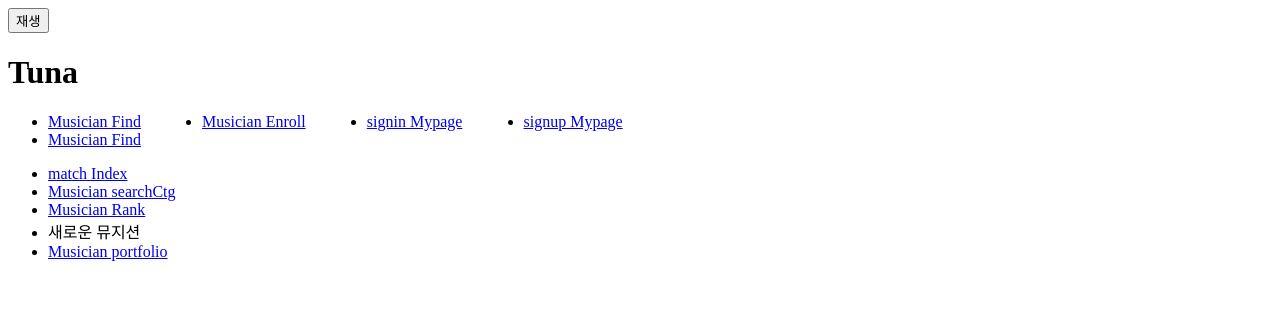
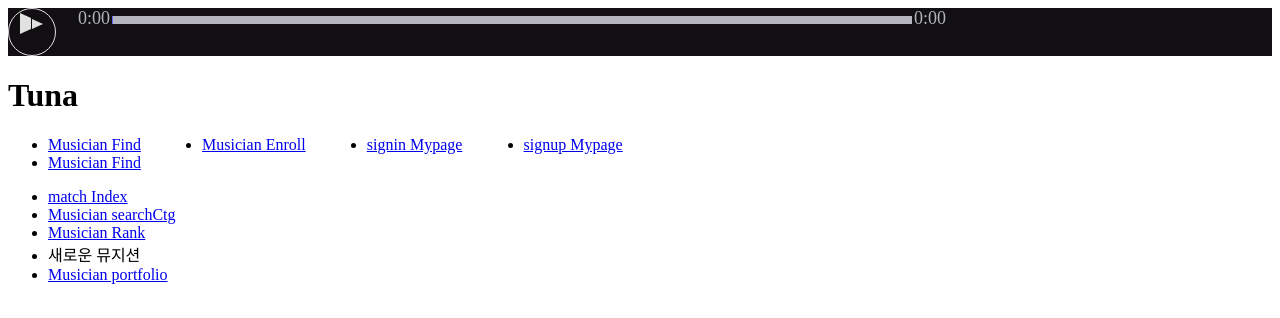
Before and after one commit to wiseseo/Team_Web_3_Client, a Next.js app: page / in a window 1280 px wide. Shown: the top 318 px of the page. Built offline with nearby package versions, Linux system fonts and the light colour scheme.

Commit message:
start button animationed #36

```diff
--- a/components/Audio.tsx
+++ b/components/Audio.tsx
@@ -1,9 +1,16 @@
 import * as React from "react";
+import styled from "styled-components";
 import ProgressBar from "./ProgressBar";
+import PlayButton from "./PlayButton";
 
 interface Props {
   src: string;
 }
+
+const AudioContainer = styled.div`
+  display: flex;
+  background: #110f11;
+`;
 
 const Audio: React.FC<Props> = ({ src }: Props): React.ReactElement => {
   const [playing, setPlaying] = React.useState<boolean>(false);
@@ -40,14 +47,13 @@ const Audio: React.FC<Props> = ({ src }: Props): React.ReactElement => {
     audioRef.current.currentTime = value;
   };
   return (
-    <div className="App">
-      {audioRef.current && (
-        <ProgressBar
-          current={currentTime}
-          duration={duration}
-          changeCurrent={changeCurrent}
-        />
-      )}
+    <AudioContainer>
+      <PlayButton playAudio={playAudio} />
+      <ProgressBar
+        current={currentTime}
+        duration={duration}
+        changeCurrent={changeCurrent}
+      />
 
       <audio
         preload="metadata"
@@ -65,8 +71,7 @@ const Audio: React.FC<Props> = ({ src }: Props): React.ReactElement => {
           onChange={volumeChange}
         />
       )}
-      <button onClick={playAudio}>재생</button>
-    </div>
+    </AudioContainer>
   );
 };
 
--- /dev/null
+++ b/components/PlayButton.tsx
@@ -0,0 +1,77 @@
+import * as React from "react";
+import styled from "styled-components";
+
+interface Props {
+  playAudio: () => void;
+}
+
+const Button = styled.button`
+  border: 1px solid #e2e1e2;
+  width: 3rem;
+  height: 3rem;
+  border-radius: 50%;
+  background: transparent;
+  display: flex;
+  justify-content: center;
+  aligns-items: center;
+`;
+
+const Tri = styled.input.attrs(props => ({ type: "checkbox" }))`
+  appearance: none;
+  outline: none;
+  width: 1em;
+  height: 1em;
+  position: relative;
+  margin-left: 0.1em;
+  font-size: 1.4rem;
+
+  &:checked ::before {
+    transition: 0.1s;
+    height: 1em;
+    border-left-width: 0.35em;
+    border-top-width: 0em;
+    border-bottom-width: 0em;
+  }
+  &:checked ::after {
+    transition: 0.1s;
+    height: 1em;
+    top: 0;
+    border-left-width: 0.35em;
+    border-top-width: 0em;
+    border-bottom-width: 0em;
+  }
+  &::before {
+    transition: 0.1s;
+    content: "";
+    display: block;
+    height: 0.5em;
+    width: 0px;
+    border-left: 0.5em solid #e2e1e2;
+    border-top: 0.25em solid transparent;
+    border-bottom: 0.25em solid transparent;
+    position: absolute;
+    left: 0;
+  }
+  &::after {
+    transition: 0.1s;
+    content: "";
+    height: 0px;
+    width: 0px;
+    border-left: 0.5em solid #e2e1e2;
+    border-top: 0.25em solid transparent;
+    border-bottom: 0.25em solid transparent;
+    position: absolute;
+    top: 0.25em;
+    right: 0;
+  }
+`;
+
+const PlayButton = ({ playAudio }: Props): React.ReactElement => {
+  return (
+    <Button onClick={playAudio}>
+      <Tri />
+    </Button>
+  );
+};
+
+export default PlayButton;
```
